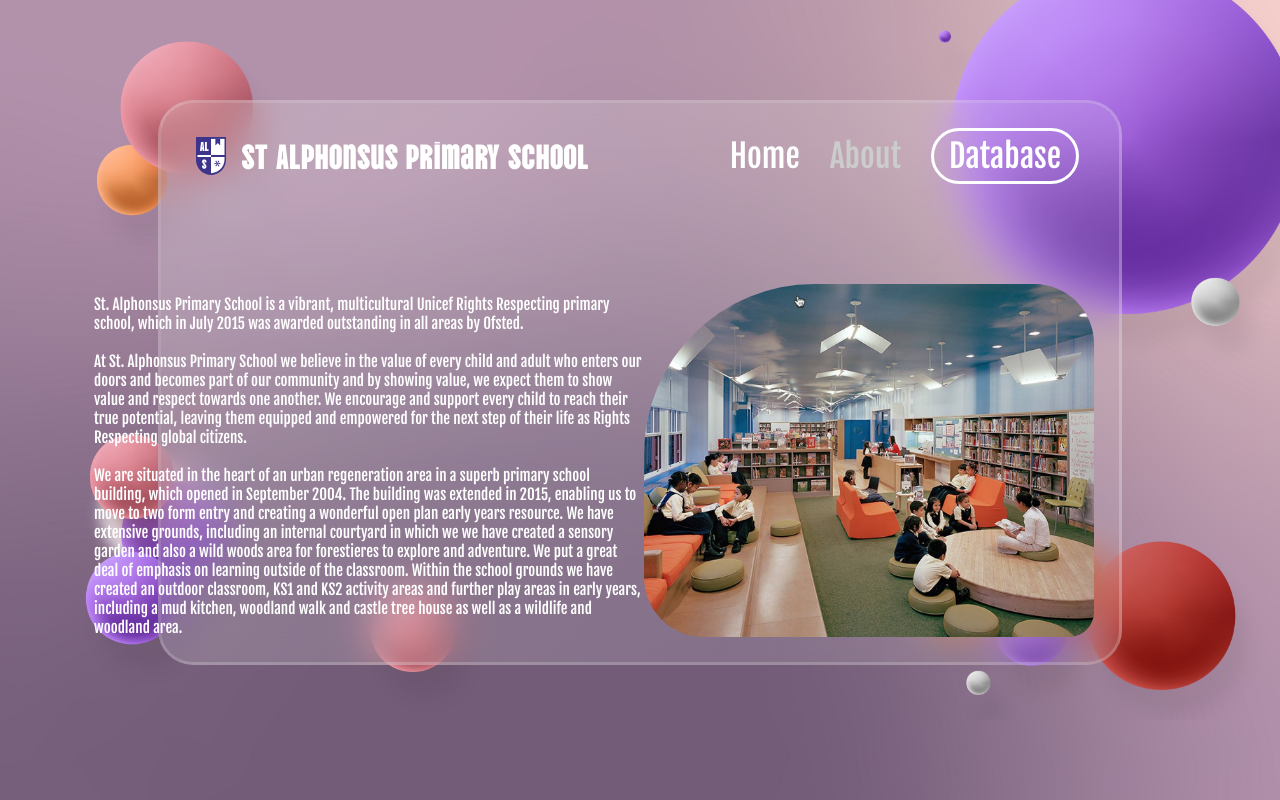
After one commit to purpleonyx/Project-PrimarySchool, a PHP site: page /about.html in a window 1280 px wide. The commit adds this page. Run offline with PHP 8.4, Linux system fonts and the light colour scheme.

Commit message:
about page was added

```diff
--- /dev/null
+++ b/about.html
@@ -0,0 +1,36 @@
+<!DOCTYPE html><html>
+    <head>
+        <title>About - St. Alphonsus Primary School</title>
+        <meta name="viewport" content="width=device-width, initial-scale=1.0">
+        <link rel="stylesheet" href="style.css">
+    </head>
+
+    <body>
+        <img src="images/bg_elements-01.png" id="bg-elements">
+
+        <div id="content">
+            <nav>
+                <div id="nav-logo-section">
+                    <img src="/images/logo.svg" alt="St. Alphonsus Primary School Main Logo" id="main_logo">
+                    <h2 id="logo_text">St Alphonsus Primary School</h2>
+                </div>
+
+                <div id="nav-links-section">
+                    <a href="index.html" class="nav-link">Home</a>
+                    <p class="nav-link-disabled">About</p>
+                    <a href="database.html" id="data-link">Database</a>
+                </div>
+            </nav>
+
+            <div id="about-hero-section">
+                <img src="images/school_image_2.jpg" alt="Picture of St Alphonsus Primary School from inside the classroom" id="about-hero-sc-picture">
+                <div id="hero-text-section">
+                    <p id="about-main-small-text">St. Alphonsus Primary School is a vibrant, multicultural Unicef Rights Respecting primary school, which in July 2015 was awarded outstanding in all areas by Ofsted.<br>
+                        <br>At St. Alphonsus Primary School we believe in the value of every child and adult who enters our doors and becomes part of our community and by showing value, we expect them to show value and respect towards one another. We encourage and support every child to reach their true potential, leaving them equipped and empowered for the next step of their life as Rights Respecting global citizens.<br>
+                        <br>We are situated in the heart of an urban regeneration area in a superb primary school building, which opened in September 2004. The building was extended in 2015, enabling us to move to two form entry and creating a wonderful open plan early years resource.  We have extensive  grounds, including an internal courtyard in which we we have created a sensory garden and also a wild woods area for forestieres to explore and adventure. We put a great deal of emphasis on learning outside of the classroom. Within the school grounds we have created an outdoor classroom, KS1 and KS2 activity areas and further play areas in early years, including a mud kitchen, woodland walk and castle tree house as well as a wildlife and woodland area.</p>
+                    <!-- <p id="main-big-text">mature, confident, life-long learners.</p> -->
+                </div>
+            </div>
+        </div>
+    </body>
+</html>
--- a/style.css
+++ b/style.css
@@ -133,3 +133,28 @@ nav {
     text-align: right;
     margin: 0px;
 }
+
+/* ABOUT */
+
+#about-hero-section {
+    display: flex;
+    flex-direction: row-reverse;
+    justify-content: space-between;
+    align-items: end;
+    margin: 100px 0px 0px 0px;
+}
+
+#about-hero-sc-picture {
+    width: 450px;
+    border-radius: 170px 60px 25px 60px;
+}
+
+#about-main-small-text {
+    font-family: fjella;
+    font-size: 15px;
+    color: white;
+    text-align: left;
+    margin: 0px;
+    font-weight: lighter;
+    width: 550px;
+}
```
Also changed, not shown: images/school_image_2.jpg (added).
